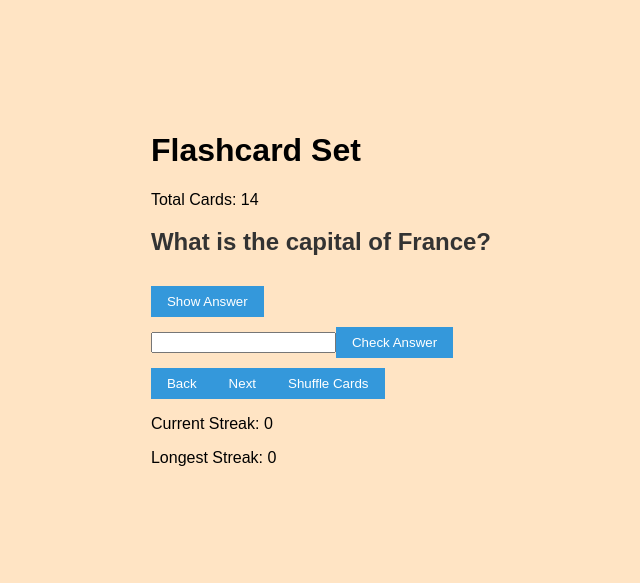
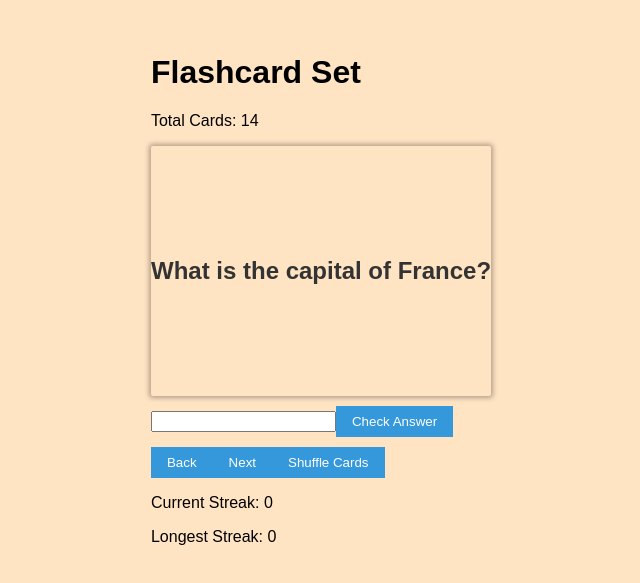
Before and after one commit to Tnjdh014/Flashcards, a React (Vite) app in the folder flashCard/: page / in a window 1280 px wide. Shown: the part 103-686 px from the top of the page, without its empty margins (319-959 px from the left). Built offline with nearby package versions, Linux system fonts and the light colour scheme.

Commit message:
Update flashCard.jsx

```diff
--- a/flashCard/src/flashCard.jsx
+++ b/flashCard/src/flashCard.jsx
@@ -1,19 +1,33 @@
 import React, { useState } from 'react';
 
-const flashCard = ({ card }) => {
-  const [showAnswer, setShowAnswer] = useState(false);
+const Flashcard = ({ card, onPrevCard, onNextCard }) => {
+  const [userGuess, setUserGuess] = useState('');
+  const [isCorrect, setIsCorrect] = useState(null);
+  const [showFront, setShowFront] = useState(true);
 
-  const handleShowAnswer = () => {
-    setShowAnswer(!showAnswer);
+  const handleGuessChange = (event) => {
+    setUserGuess(event.target.value);
+  };
+
+  const handleSubmitGuess = () => {
+    if (userGuess.toLowerCase() === card.answer.toLowerCase()) {
+      setIsCorrect(true);
+    } else {
+      setIsCorrect(false);
+    }
+  };
+
+  const handleToggleCard = () => {
+    setShowFront(!showFront);
   };
 
   return (
-    <div>
-      <h2>{card.question}</h2>
-      {showAnswer && <p>{card.answer}</p>}
-      <button onClick={handleShowAnswer}>Show Answer</button>
+    <div className="card" onClick={handleToggleCard}>
+      <div className={showFront ? 'front' : 'back'}>
+        <h2>{showFront ? card.question : card.answer}</h2>
+      </div>
     </div>
   );
 };
 
-export default flashCard;
+export default Flashcard;
```
